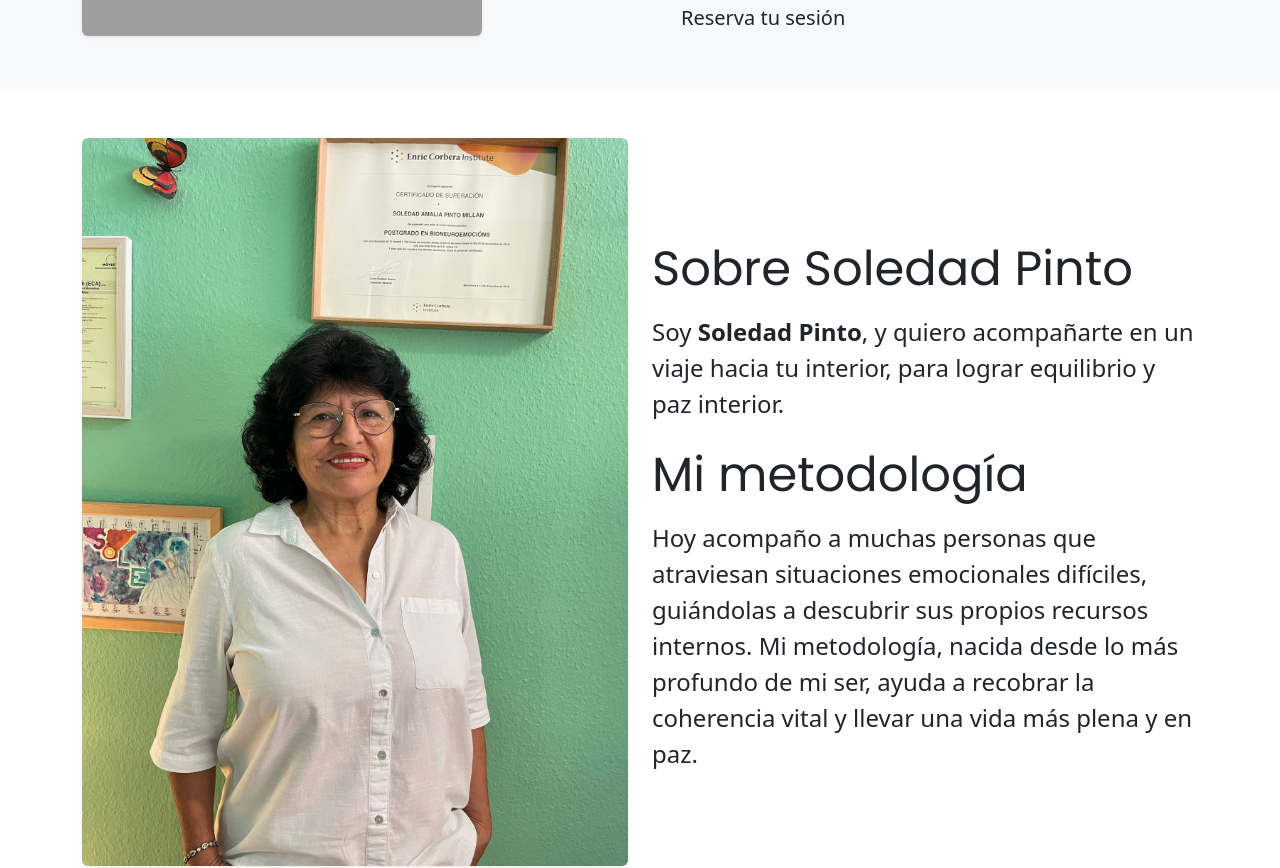
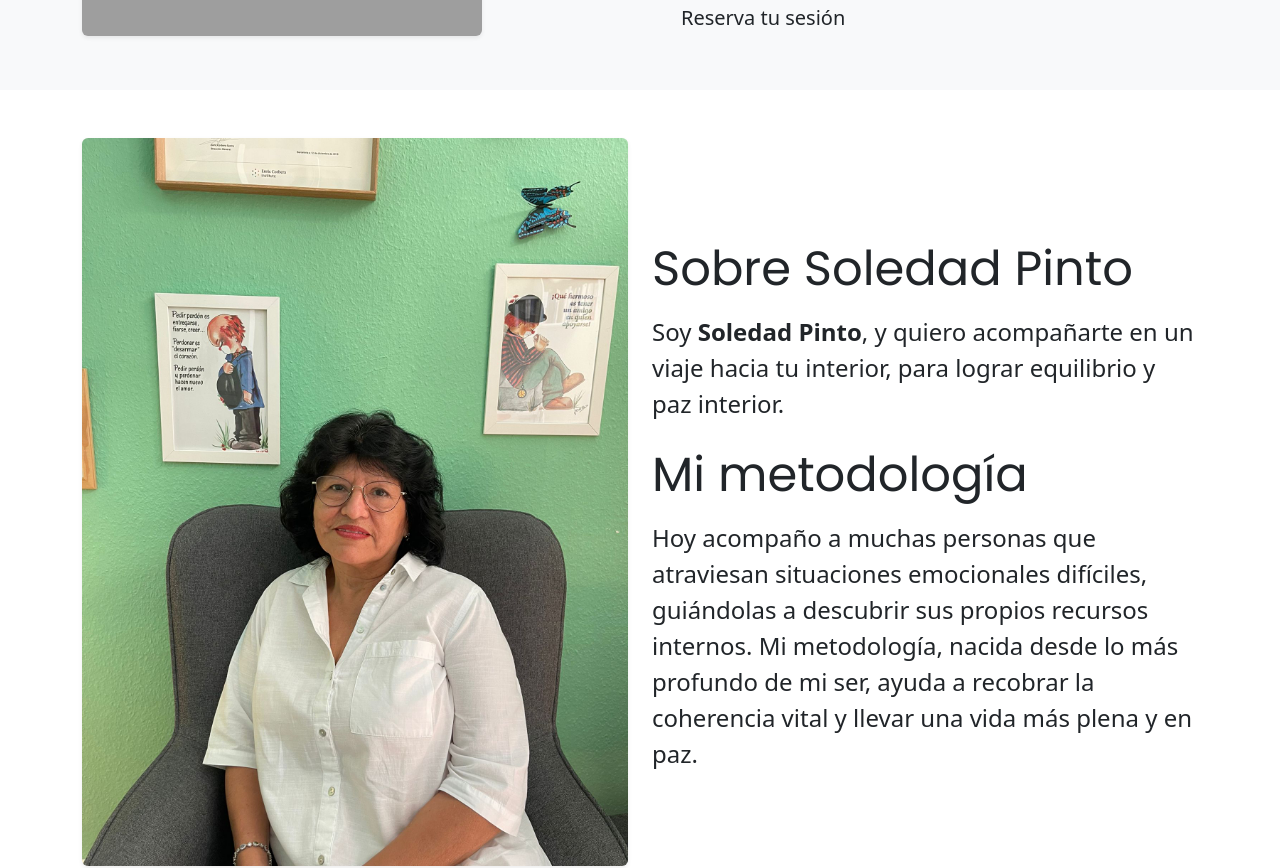
Before and after one commit to MichaelMPV/renacer, a Next.js app: page / in a window 1280 px wide. Shown: the part 1540-2408 px from the top of the page. Built offline with nearby package versions, Linux system fonts and the light colour scheme; grey boxes are pictures that could not be loaded.

Commit message:
renacer v1.2

```diff
--- a/components/About.tsx
+++ b/components/About.tsx
@@ -10,7 +10,7 @@ export default function About() {
         <div className="row align-items-center">
           <div className="col-md-6 mb-4 mb-md-0">
             <img
-              src="/images/aboutMe.jpg"
+              src="/images/aboutMe2.jpg"
               alt="Silencio interior y conexión con la naturaleza"
               className="img-fluid rounded shadow-sm"
             />
--- a/components/Gallery.tsx
+++ b/components/Gallery.tsx
@@ -21,7 +21,7 @@ export default function Gallery() {
           <div className="col-md-4 mb-4">
             <div className="gallery-item">
               <img
-                src="/images/sesion.jpg"
+                src="/images/sesion2.jpg"
                 alt="Manos sosteniendo un brote"
               />
             </div>
```
Also changed, not shown: public/images/aboutMe2.jpg (added), public/images/sesion2.jpg (added).
